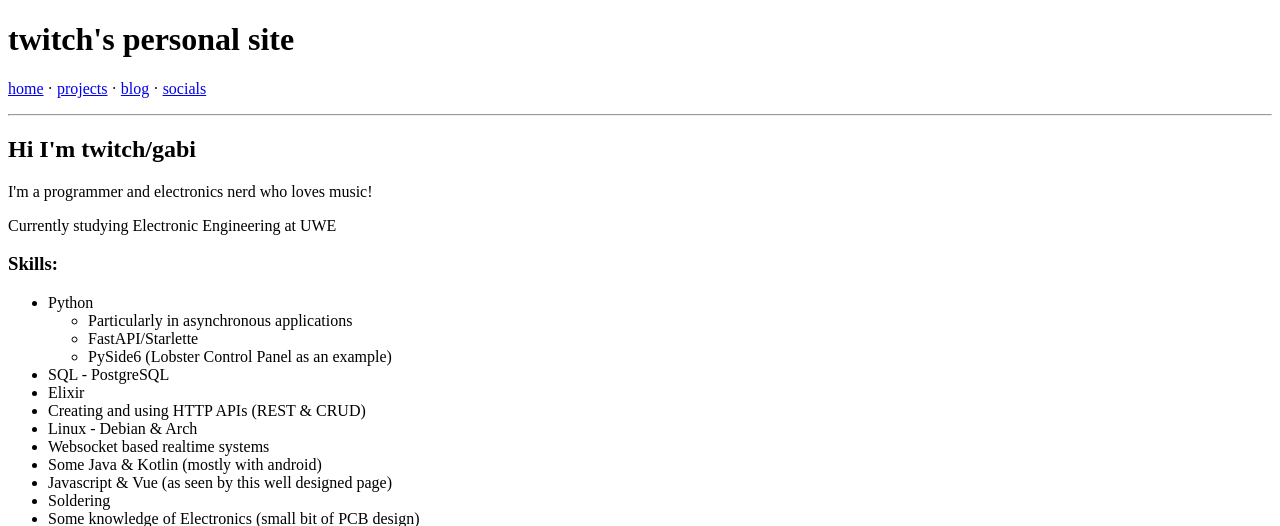
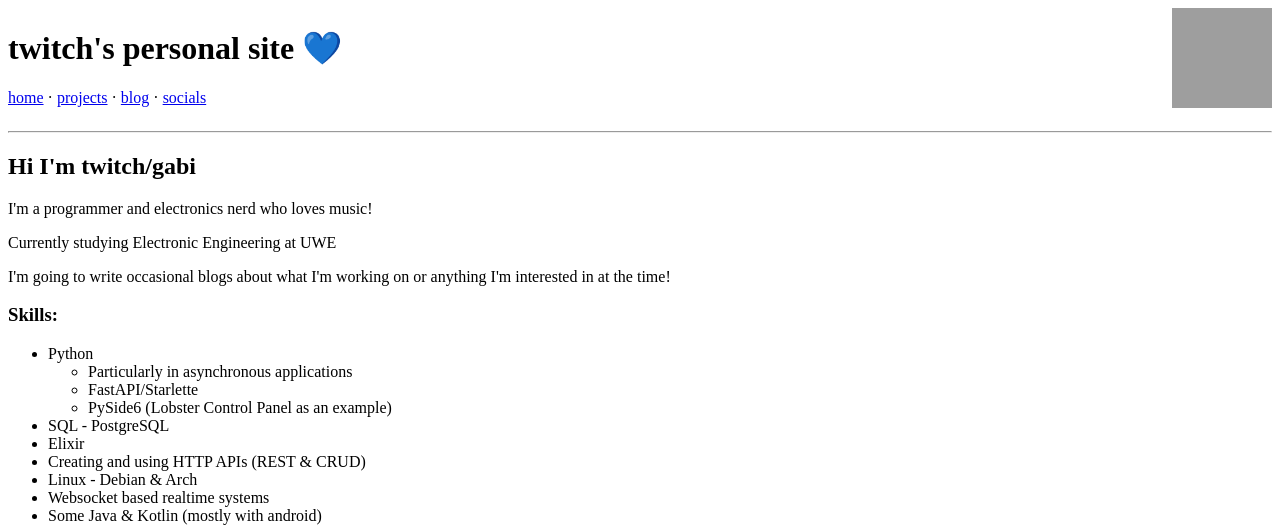
Before and after one commit to twitch0001/personal-site, a Flask app: page / in a window 1280 px wide. Shown: the top 526 px of the page. Run offline with Flask 2, Linux system fonts and the light colour scheme; grey boxes are pictures that could not be loaded.

Commit message:
Update some blog things

```diff
--- a/app.py
+++ b/app.py
@@ -65,7 +65,7 @@ def socials_page():
 
 @app.route("/blog")
 def blog_page():
-    return render_template("blog.html", blogs=list(blogs.values()))
+    return render_template("blog.html", blogs=reversed(list(blogs.values())))
 
 
 @app.route("/projects")
--- a/templates/header.html
+++ b/templates/header.html
@@ -1,10 +1,23 @@
 <header>
-  <h1>twitch's personal site</h1>
+
+    <div style="display: flex; flex-flow: row wrap">
+
+        <div id="b-title">
+            <h1>twitch's personal site 💙</h1>
+            <div id="nav" style="align-self: end">
                 <p>
                     <a href="/">home</a> &middot;
                     <a href="/projects">projects</a> &middot;
                     <a href="/blog">blog</a> &middot;
                     <a href="/socials">socials</a>
                 </p>
+            </div>
+        </div>
+
+        <div id="pfp" style="margin-left: auto">
+            <img src="https://media.twitch.dance/howl.png" style="height: 100px; width: 100px" alt="Howl from Howl's Moving Castle">
+        </div>
+    </div>
+
     <hr />
 </header>
--- a/templates/home.html
+++ b/templates/home.html
@@ -9,6 +9,8 @@
 <h2>Hi I'm twitch/gabi</h2>
 <p>I'm a programmer and electronics nerd who loves music!</p>
 <p>Currently studying Electronic Engineering at UWE</p>
+
+<p>I'm going to write occasional blogs about what I'm working on or anything I'm interested in at the time!</p>
 
 
 <h3>Skills:</h3>
```
Lines whose indentation alone changed are shown as unchanged.
